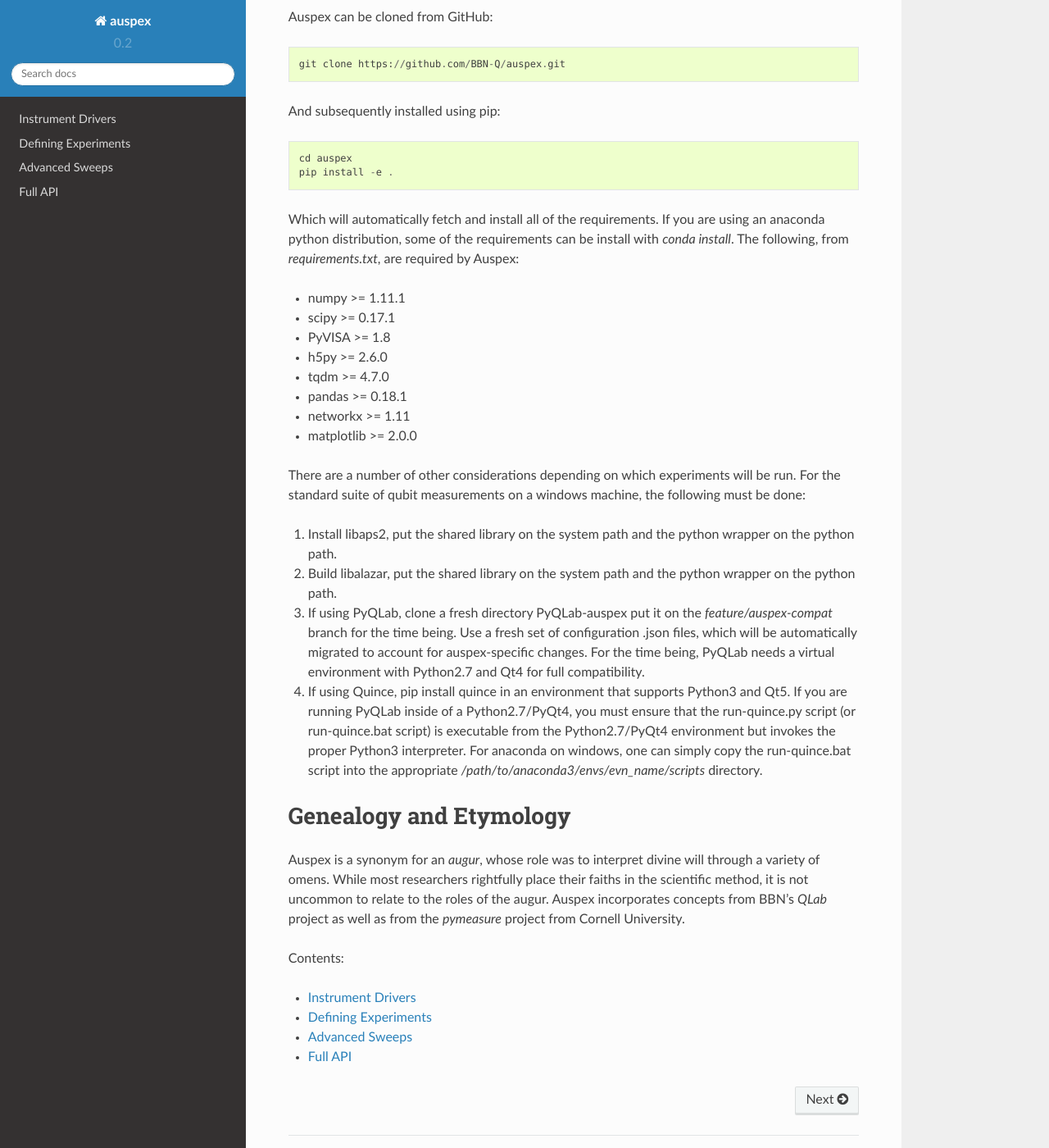
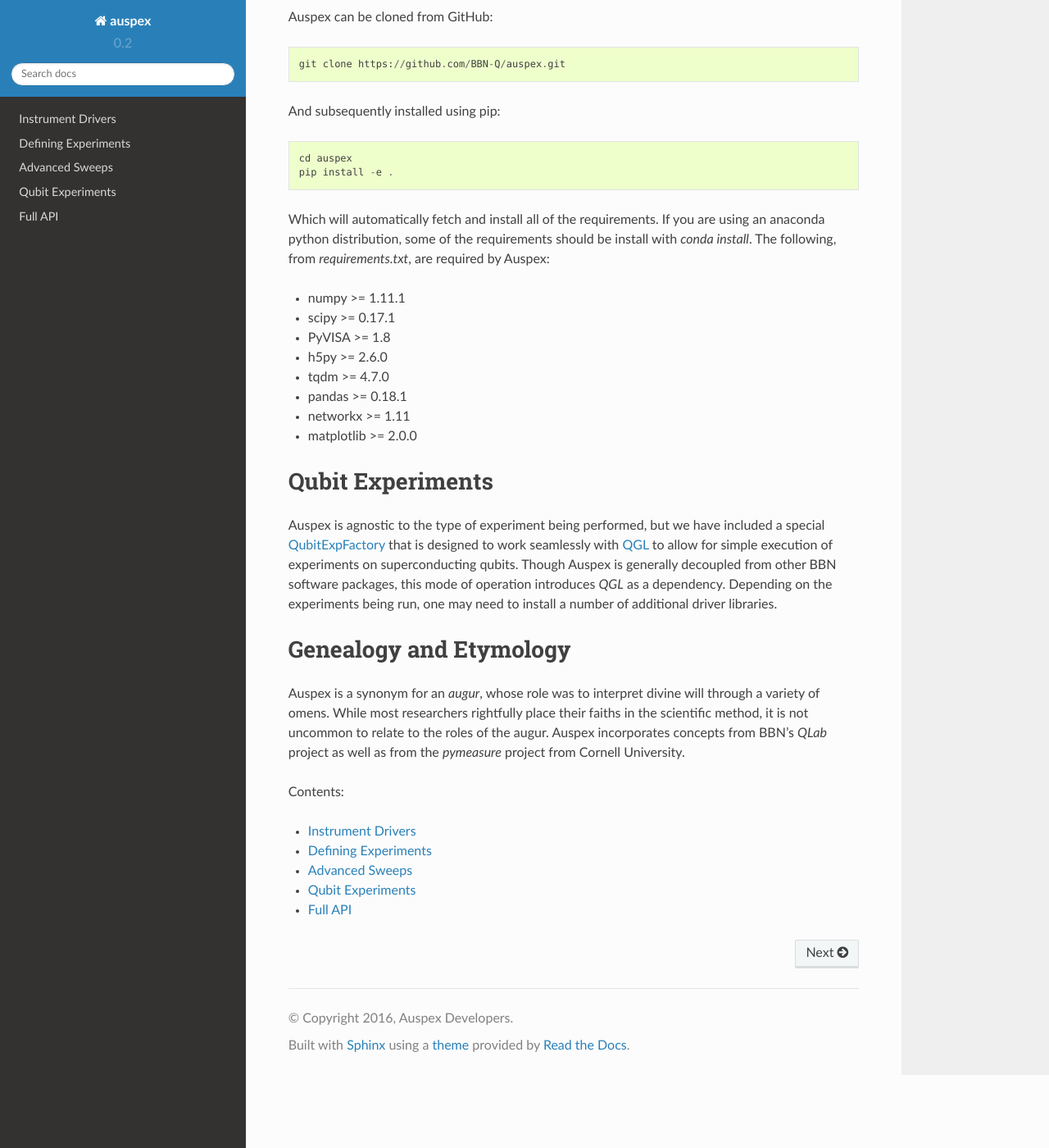
Before and after one commit to BBN-Q/Auspex, a Sphinx documentation site: the page built from doc/index.rst, in a window 1280 px wide and 1400 px high, scrolled down 929 px. Shown: the whole window at 82% size. Built offline with Sphinx 7.4.7 and the Read the Docs theme 2.0.0, drawn with Linux system fonts in a browser that asks for light colours; pages that are not in the unit, such as notebooks, are missing from menus.

Commit message:
Adding qubit specific docs

```diff
--- a/doc/index.rst
+++ b/doc/index.rst
@@ -35,7 +35,7 @@
 	cd auspex
 	pip install -e .
 
-Which will automatically fetch and install all of the requirements. If you are using an anaconda python distribution, some of the requirements can be install with *conda install*. The following, from *requirements.txt*, are required by Auspex:
+Which will automatically fetch and install all of the requirements. If you are using an anaconda python distribution, some of the requirements should be install with *conda install*. The following, from *requirements.txt*, are required by Auspex:
 
 - numpy >= 1.11.1
 - scipy >= 0.17.1
@@ -46,13 +46,11 @@
 - networkx >= 1.11
 - matplotlib >= 2.0.0
 
+Qubit Experiments
+*****************
 
-There are a number of other considerations depending on which experiments will be run. For the standard suite of qubit measurements on a windows machine, the following must be done:
+Auspex is agnostic to the type of experiment being performed, but we have included a special :ref:`QubitExpFactory <qubitexpfactory>` that is designed to work seamlessly with `QGL <https://github.com/BBN-Q/QGL>`_ to allow for simple execution of experiments on superconducting qubits. Though Auspex is generally decoupled from other BBN software packages, this mode of operation introduces *QGL* as a dependency. Depending on the experiments being run, one may need to install a number of additional driver libraries.
 
-1. Install libaps2, put the shared library on the system path and the python wrapper on the python path.
-2. Build libalazar, put the shared library on the system path and the python wrapper on the python path.
-3. If using PyQLab, clone a fresh directory PyQLab-auspex put it on the *feature/auspex-compat* branch for the time being. Use a fresh set of configuration .json files, which will be automatically migrated to account for auspex-specific changes. For the time being, PyQLab needs a virtual environment with Python2.7 and Qt4 for full compatibility.
-4. If using Quince, pip install quince in an environment that supports Python3 and Qt5. If you are running PyQLab inside of a Python2.7/PyQt4, you must ensure that the run-quince.py script (or run-quince.bat script) is executable from the Python2.7/PyQt4 environment but invokes the proper Python3 interpreter. For anaconda on windows, one can simply copy the run-quince.bat script into the appropriate */path/to/anaconda3/envs/evn_name/scripts* directory.
 
 Genealogy and Etymology
 ***********************
@@ -67,5 +65,6 @@
    Instrument Drivers <instruments>
    Defining Experiments <experiments>
    Advanced Sweeps <sweeps>
-   Integration with PyQLab/Quince <integration>
+   Qubit Experiments <qubits>
+   Plotting Client <plotting>
    Full API <api/auspex>
```
Also changed, not shown: doc/api/auspex.rst (+1 -8 lines), doc/qubits.rst (added, +72 -0 lines).
